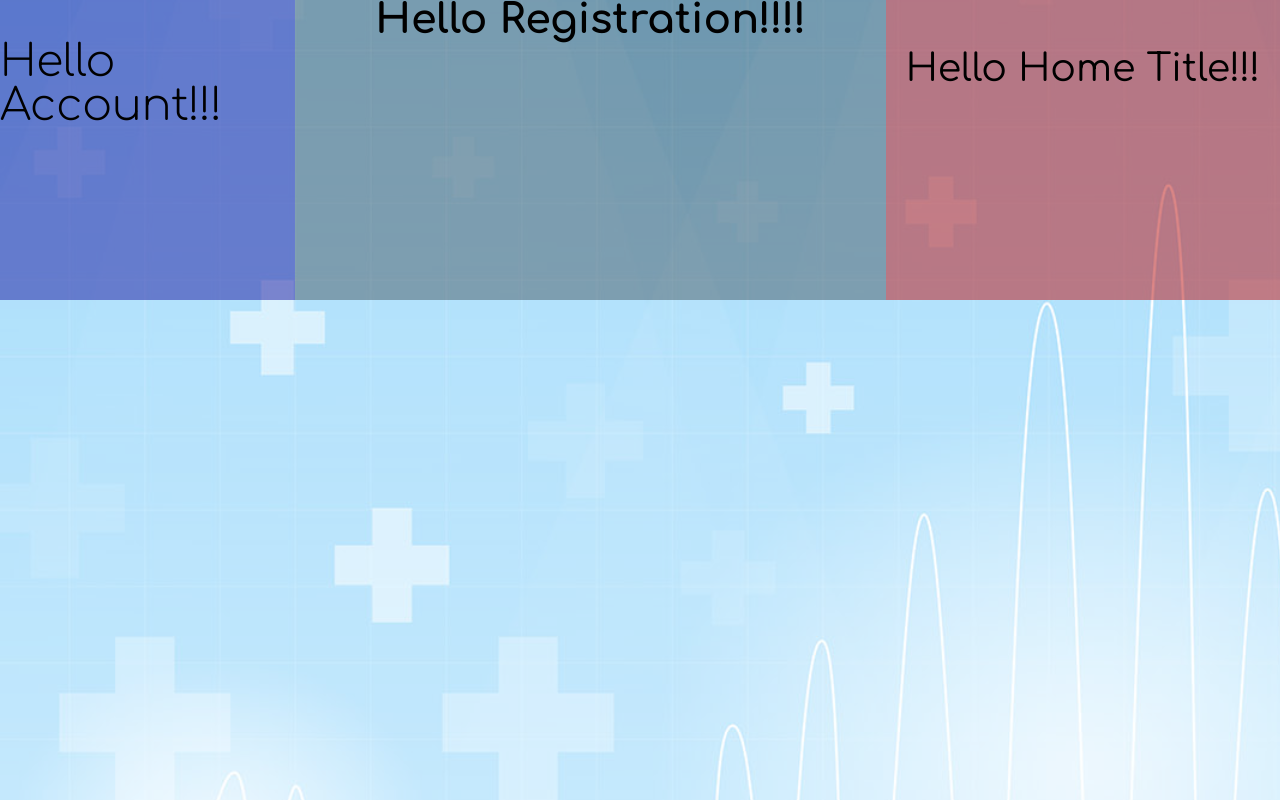
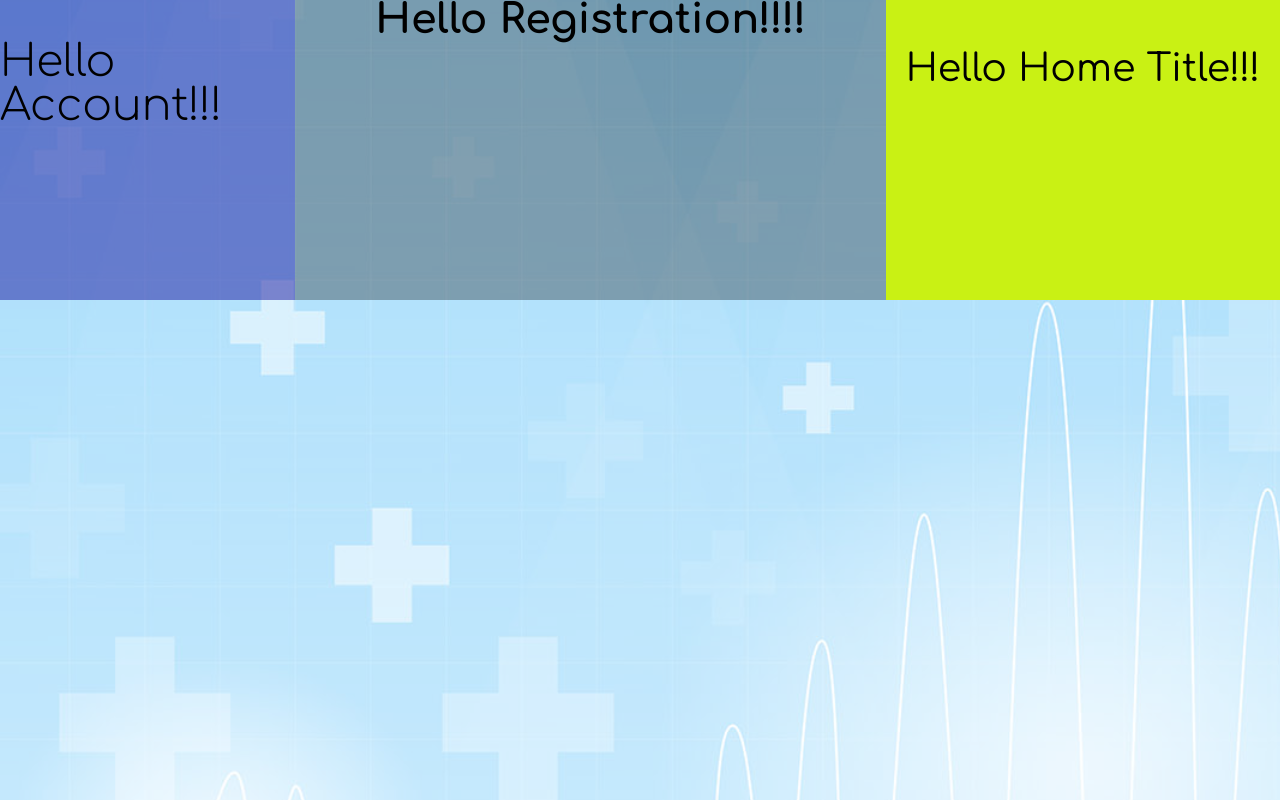
Before and after one commit to Ale-Shadow-02/Project-Pill, a React (Create React App) app: page / in a window 1280 px wide. Built offline with nearby package versions, Linux system fonts and the light colour scheme.

Commit message:
Connected preprocessor SCSS

```diff
--- a/package.json
+++ b/package.json
@@ -6,6 +6,7 @@
     "@testing-library/jest-dom": "^5.11.6",
     "@testing-library/react": "^11.2.2",
     "@testing-library/user-event": "^12.6.0",
+    "node-sass": "^4.0.0",
     "react": "^17.0.1",
     "react-dom": "^17.0.1",
     "react-scripts": "4.0.1",
--- a/src/components/account/account.js
+++ b/src/components/account/account.js
@@ -1,5 +1,5 @@
 import React, { Component } from "react";
-import "./account.css";
+import "./account.scss";
 
 export default class Account extends Component {
   render() {
--- a/src/components/home/home.css
+++ /dev/null
@@ -1,12 +0,0 @@
-.home__body {
-  width: 400px;
-  height: 300px;
-  background-color:rgba(189, 16, 16, 0.5);
-}
-
-.home__body--title {
-  font-weight: 400;
-  font-size: 38px;
-  text-align: center;
-  margin: 50px 0px 0px 0px;
-}
--- a/src/components/home/home.js
+++ b/src/components/home/home.js
@@ -1,5 +1,5 @@
 import React, { Component } from "react";
-import "./home.css";
+import "./home.scss";
 
 export default class Home extends Component {
   render() {
--- /dev/null
+++ b/src/components/home/home.scss
@@ -0,0 +1,15 @@
+$home-bg: rgb(201, 241, 20);
+
+.home {
+  &__body {
+    width: 400px;
+    height: 300px;
+    background-color: $home-bg;
+    &--title {
+      font-weight: 400;
+      font-size: 38px;
+      text-align: center;
+      margin: 50px 0px 0px 0px;
+        }
+  }
+}
--- a/src/components/regisration/registration.js
+++ b/src/components/regisration/registration.js
@@ -1,5 +1,5 @@
 import React, { Component } from "react";
-import "./registration.css";
+import "./registration.scss";
 
 class Registration extends Component {
   render() {
```
Also changed, not shown: src/components/account/account.scss (renamed from src/components/account/account.css), src/components/regisration/registration.scss (renamed from src/components/regisration/registration.css), 2 other files (tests, documents, lock files or other folders).
